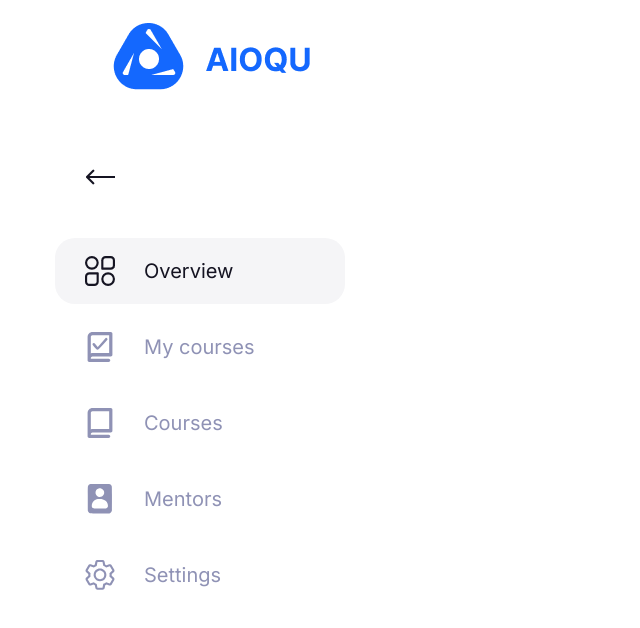
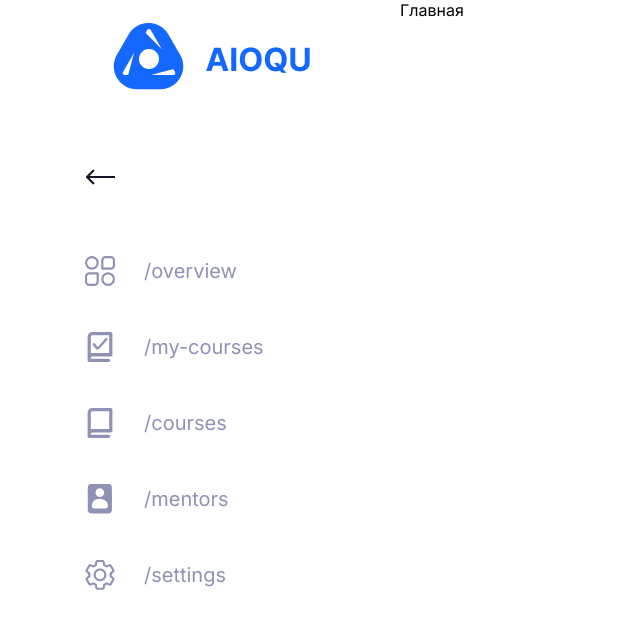
Before and after one commit to NursultanFront/AIOQU-Front, a React (Vite) app: page / in a window 1280 px wide. Both pictures are taken after a click on the button 72 px from the left and 180 px from the top of the page. Shown: the top 628 px of the page, without its empty margins (0-640 px from the left). Built offline with nearby package versions, Linux system fonts and the light colour scheme.

Commit message:
feat: make view to pages

```diff
--- a/package.json
+++ b/package.json
@@ -23,6 +23,7 @@
     "react-dom": "^18.2.0",
     "react-google-charts": "^4.0.1",
     "react-hook-form": "^7.51.4",
+    "react-router-dom": "^6.23.1",
     "react-use": "^17.5.0",
     "sass": "^1.77.1",
     "yup": "^1.4.0"
--- a/src/App.tsx
+++ b/src/App.tsx
@@ -1,9 +1,30 @@
+import { BrowserRouter, Routes, Route } from "react-router-dom";
+
+import { RoutePath } from "./router/routes";
+import LayoutMain from "./layout/LayoutMain";
+import OverviewView from "./components/HomePage/OverviewView/OverviewView";
+import MyCoursesView from "./components/HomePage/MyCoursesView/MyCoursesView";
+import CoursesView from "./components/HomePage/CoursesView/CoursesView";
+import MentorsView from "./components/HomePage/MentorsView/MentorsView";
+import SettingsView from "./components/HomePage/SettingsView/SettingsView";
+
 import "./App.css";
 
-import HomePage from "./pages/HomePage";
-
 function App() {
-  return <HomePage></HomePage>;
+  return (
+    <BrowserRouter>
+      <Routes>
+        <Route path={RoutePath.HOME} element={<LayoutMain />}>
+          <Route index element={<>Главная</>} />
+          <Route path={RoutePath.Overview} element={<OverviewView />} />
+          <Route path={RoutePath.MyCourses} element={<MyCoursesView />} />
+          <Route path={RoutePath.Courses} element={<CoursesView />} />
+          <Route path={RoutePath.Mentors} element={<MentorsView />} />
+          <Route path={RoutePath.Settings} element={<SettingsView />} />
+        </Route>
+      </Routes>
+    </BrowserRouter>
+  );
 }
 
 export default App;
--- a/src/components/HomePage/MyCoursesView/MyCoursesView.tsx
+++ b/src/components/HomePage/MyCoursesView/MyCoursesView.tsx
@@ -1,6 +1,6 @@
 import { useCallback, useState } from "react";
 
-import Box from "@mui/material/Box";
+import { Box } from "@mui/material";
 import Tab from "@mui/material/Tab";
 import TabContext from "@mui/lab/TabContext";
 import TabList from "@mui/lab/TabList";
--- a/src/layout/LayoutMain.tsx
+++ b/src/layout/LayoutMain.tsx
@@ -1,9 +1,8 @@
-import { ReactNode, useState } from "react";
+import { useEffect, useState } from "react";
 
 import cn from "classnames";
-
-import styles from "./LayoutMain.module.scss";
-import { View } from "@/interface/view";
+import { Outlet, useLocation, useNavigate } from "react-router-dom";
+import { RoutePath } from "@/router/routes";
 
 import { OverviewIcon } from "@/components/icons/aside/OverviewIcon";
 import LogoIcon from "@/assets/img/logo.png";
@@ -15,17 +14,31 @@ import CoursesIcon from "@/components/icons/aside/CoursesIcon";
 import { MentorIcon } from "@/components/icons/aside/MentorIcon";
 import { SettingIcon } from "@/components/icons/aside/SettingIcon";
 
-type Props = {
-  children: ReactNode;
-  activeView: View;
-  changeView: (view: View) => void;
-};
+import styles from "./LayoutMain.module.scss";
 
 // #8F92B5
-const LayoutMain = ({ children, activeView, changeView }: Props) => {
+const LayoutMain = () => {
+  const navigate = useNavigate();
+  const location = useLocation();
+
   const [isAsideOpen, setAsideOpen] = useState(false);
+  const [activeView, setActiveView] = useState<RoutePath>(RoutePath.Overview);
 
   const toggleAside = () => setAsideOpen(!isAsideOpen);
+
+  const changeView = (value: RoutePath) => {
+    setActiveView(value);
+    navigate(value);
+  };
+
+  useEffect(() => {
+    const path = Object.values(RoutePath).find(
+      (path) => path === location.pathname
+    );
+    if (path) {
+      setActiveView(path);
+    }
+  }, [location.pathname]);
 
   return (
     <section className={styles.layoutMain}>
@@ -62,69 +75,81 @@ const LayoutMain = ({ children, activeView, changeView }: Props) => {
               <li
                 className={cn(styles.aside__nav__item, {
                   [styles.aside__nav__item__active]:
-                    activeView === View.Overview,
+                    activeView === RoutePath.Overview,
                 })}
-                onClick={() => changeView(View.Overview)}
+                onClick={() => changeView(RoutePath.Overview)}
               >
                 <OverviewIcon
-                  color={activeView === View.Overview ? "#151422" : "#8F92B5"}
+                  color={
+                    activeView === RoutePath.Overview ? "#151422" : "#8F92B5"
+                  }
                 />
-                {isAsideOpen && <span>{View.Overview}</span>}
+                {isAsideOpen && <span>{RoutePath.Overview}</span>}
               </li>
               <li
                 className={cn(styles.aside__nav__item, {
                   [styles.aside__nav__item__active]:
-                    activeView === View.MyCourses,
+                    activeView === RoutePath.MyCourses,
                 })}
-                onClick={() => changeView(View.MyCourses)}
+                onClick={() => changeView(RoutePath.MyCourses)}
               >
                 <MyCoursesIcon
-                  color={activeView === View.MyCourses ? "#151422" : "#8F92B5"}
+                  color={
+                    activeView === RoutePath.MyCourses ? "#151422" : "#8F92B5"
+                  }
                 />
-                {isAsideOpen && <span>{View.MyCourses}</span>}
+                {isAsideOpen && <span>{RoutePath.MyCourses}</span>}
               </li>
               <li
                 className={cn(styles.aside__nav__item, {
                   [styles.aside__nav__item__active]:
-                    activeView === View.Courses,
+                    activeView === RoutePath.Courses,
                 })}
-                onClick={() => changeView(View.Courses)}
+                onClick={() => changeView(RoutePath.Courses)}
               >
                 <CoursesIcon
-                  color={activeView === View.Courses ? "#151422" : "#8F92B5"}
+                  color={
+                    activeView === RoutePath.Courses ? "#151422" : "#8F92B5"
+                  }
                 />
-                {isAsideOpen && <span>{View.Courses}</span>}
+                {isAsideOpen && <span>{RoutePath.Courses}</span>}
               </li>
               <li
                 className={cn(styles.aside__nav__item, {
                   [styles.aside__nav__item__active]:
-                    activeView === View.Mentors,
+                    activeView === RoutePath.Mentors,
                 })}
-                onClick={() => changeView(View.Mentors)}
+                onClick={() => changeView(RoutePath.Mentors)}
               >
                 <MentorIcon
-                  color={activeView === View.Mentors ? "#151422" : "#8F92B5"}
+                  color={
+                    activeView === RoutePath.Mentors ? "#151422" : "#8F92B5"
+                  }
                 />
-                {isAsideOpen && <span>{View.Mentors}</span>}
+                {isAsideOpen && <span>{RoutePath.Mentors}</span>}
               </li>
               <li
                 className={cn(styles.aside__nav__item, {
                   [styles.aside__nav__item__active]:
-                    activeView === View.Settings,
+                    activeView === RoutePath.Settings,
                 })}
-                onClick={() => changeView(View.Settings)}
+                onClick={() => changeView(RoutePath.Settings)}
               >
                 <SettingIcon
-                  color={activeView === View.Settings ? "#151422" : "#8F92B5"}
+                  color={
+                    activeView === RoutePath.Settings ? "#151422" : "#8F92B5"
+                  }
                 />
-                {isAsideOpen && <span>{View.Settings}</span>}
+                {isAsideOpen && <span>{RoutePath.Settings}</span>}
               </li>
             </ul>
           </nav>
         </div>
         <div className={styles.aside__bottom}></div>
       </aside>
-      <div className={styles.content}>{children}</div>
+      <div className={styles.content}>
+        <Outlet></Outlet>
+      </div>
     </section>
   );
 };
--- a/src/pages/HomePage.tsx
+++ b/src/pages/HomePage.tsx
@@ -1,41 +1,42 @@
-import LayoutMain from "@/layout/LayoutMain";
-import { useCallback, useMemo, useState } from "react";
-import { View } from "@/interface/view";
-import CoursesView from "@/components/HomePage/CoursesView/CoursesView";
-import MentorsView from "@/components/HomePage/MentorsView/MentorsView";
-import MyCoursesView from "@/components/HomePage/MyCoursesView/MyCoursesView";
-import OverviewView from "@/components/HomePage/OverviewView/OverviewView";
-import SettingsView from "@/components/HomePage/SettingsView/SettingsView";
+// import LayoutMain from "@/layout/LayoutMain";
+// import { useCallback, useMemo, useState } from "react";
+// import { View } from "@/interface/view";
+// import CoursesView from "@/components/HomePage/CoursesView/CoursesView";
+// import MentorsView from "@/components/HomePage/MentorsView/MentorsView";
+// import MyCoursesView from "@/components/HomePage/MyCoursesView/MyCoursesView";
+// import OverviewView from "@/components/HomePage/OverviewView/OverviewView";
+// import SettingsView from "@/components/HomePage/SettingsView/SettingsView";
 
-const HomePage = () => {
-  const [activeView, setActivePage] = useState<View>(View.Overview);
+// const HomePage = () => {
+//   const [activeView, setActivePage] = useState<View>(View.Overview);
 
-  const changeView = useCallback((view: View) => {
-    setActivePage(view);
-  }, []);
+//   const changeView = useCallback((view: View) => {
+//     setActivePage(view);
+//   }, []);
 
-  const viewPage = useMemo(() => {
-    switch (activeView) {
-      case View.Overview:
-        return <OverviewView />;
-      case View.MyCourses:
-        return <MyCoursesView />;
-      case View.Courses:
-        return <CoursesView />;
-      case View.Mentors:
-        return <MentorsView />;
-      case View.Settings:
-        return <SettingsView />;
-      default:
-        return <div>Select a view</div>;
-    }
-  }, [activeView]);
+//   const viewPage = useMemo(() => {
+//     switch (activeView) {
+//       case View.Overview:
+//         return <OverviewView />;
+//       case View.MyCourses:
+//         return <MyCoursesView />;
+//       case View.Courses:
+//         return <CoursesView />;
+//       case View.Mentors:
+//         return <MentorsView />;
+//       case View.Settings:
+//         return <SettingsView />;
+//       default:
+//         return <div>Select a view</div>;
+//     }
+//   }, [activeView]);
 
-  return (
-    <LayoutMain activeView={activeView} changeView={changeView}>
-      {viewPage}
-    </LayoutMain>
-  );
-};
+//   return (
+//     // <LayoutMain activeView={activeView} changeView={changeView}>
+//     //   {viewPage}
+//     // </LayoutMain>
+//     <></>
+//   );
+// };
 
-export default HomePage;
+// export default HomePage;
--- /dev/null
+++ b/src/router/routes.ts
@@ -0,0 +1,8 @@
+export enum RoutePath {
+  HOME = "/",
+  Overview = "/overview",
+  MyCourses = "/my-courses",
+  Courses = "/courses",
+  Mentors = "/mentors",
+  Settings = "/settings",
+}
```
Also changed, not shown: 1 other file (tests, documents, lock files or other folders).
